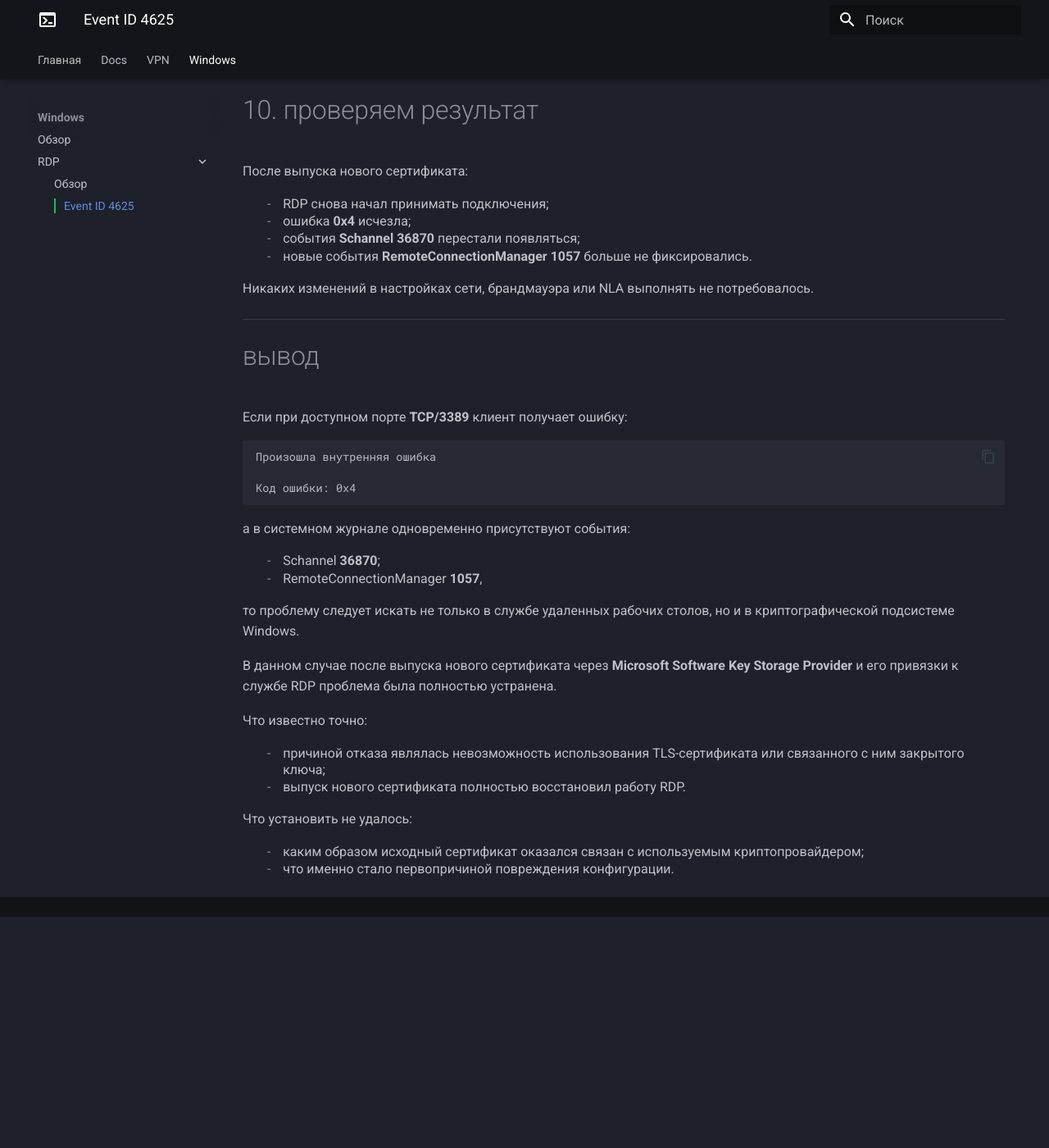
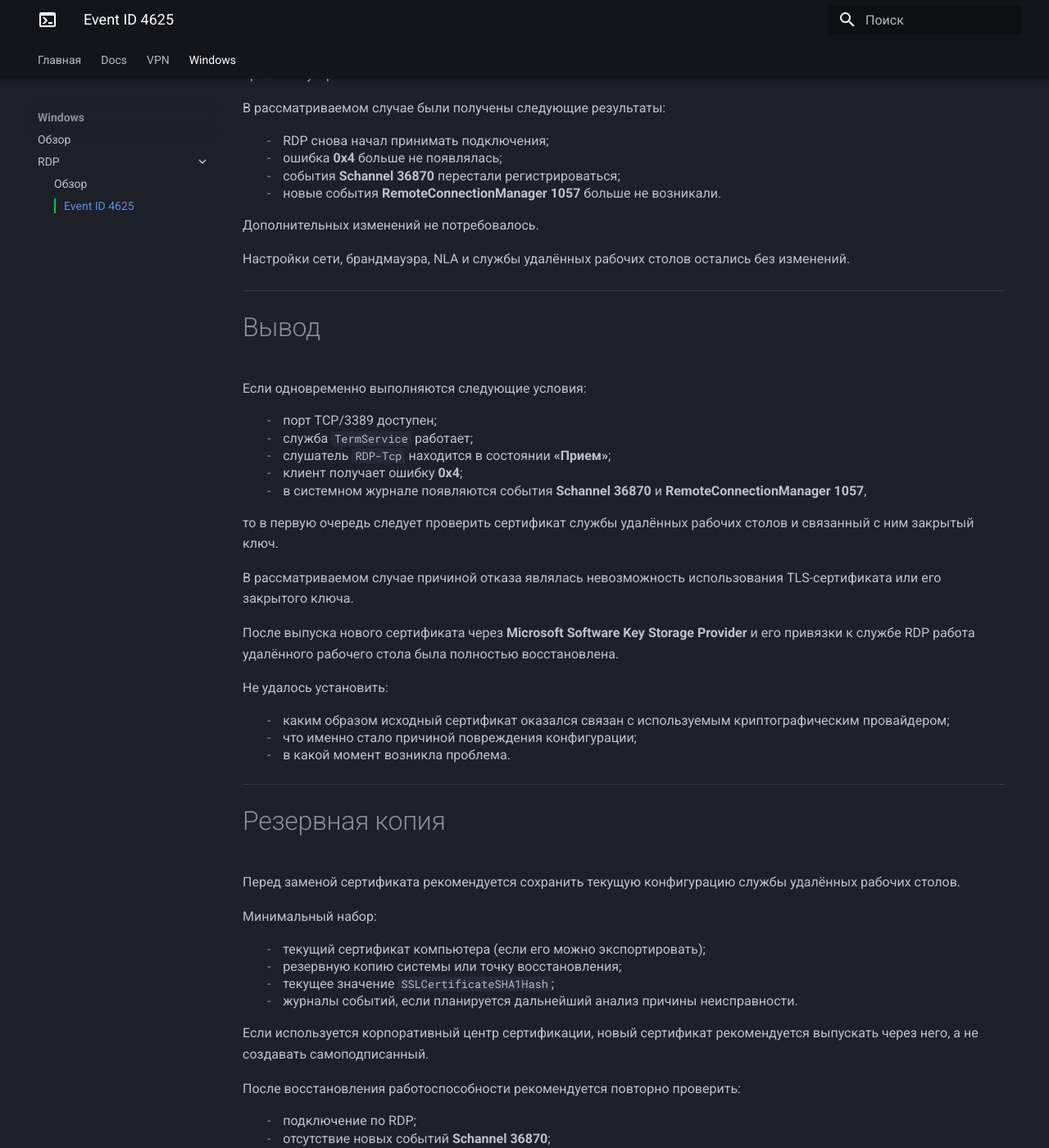
Before and after one commit to LuckyGoodwin/qwinsta, an MkDocs documentation site: the page built from docs/windows/rdp/event-id-4625.md, in a window 1280 px wide and 1400 px high, scrolled down 7143 px. Shown: the whole window at 82% size. Built offline with MkDocs 1.6.1 and Material for MkDocs 9.7.7, drawn with Linux system fonts in a browser that asks for light colours; before the commit the page ends 8261 px from its top, so only the background shows below that; some of the changed text lies outside the part shown.

Commit message:
rdp edit

````diff
--- a/docs/windows/rdp/event-id-4625.md
+++ b/docs/windows/rdp/event-id-4625.md
@@ -4,11 +4,11 @@
 
 ---
 
-## о проблеме
+## О проблеме
 
-На одном из клиентских ПК под Windows 10 перестал работать RDP.
+На одном из компьютеров под управлением Windows 10 перестали приниматься подключения по RDP.
 
-Клиент при подключении получал сообщение:
+При попытке подключения клиент получал сообщение:
 
 ```text
 Произошла внутренняя ошибка.
@@ -17,31 +17,19 @@
 Расширенный код ошибки: 0x0
 ```
 
-При этом порт TCP/3389 продолжал отвечать, а служба удаленных рабочих столов выглядела полностью работоспособной.
+При этом:
 
-На первый взгляд проблема напоминала типичную неисправность службы RDP или сетевого подключения, однако дальнейшая диагностика показала совершенно другую причину.
+- порт TCP/3389 оставался доступен;
+- служба удалённых рабочих столов была запущена;
+- слушатель `RDP-Tcp` находился в состоянии **«Прием»**.
 
-В статье показан полный порядок диагностики и решение, которое позволило восстановить работу сервера.
+На первый взгляд проблема выглядела как неисправность службы удалённых рабочих столов или сетевого подключения. Однако в ходе диагностики выяснилось, что причиной являлся TLS-сертификат, используемый службой RDP.
+
+В статье показан полный порядок диагностики и решение, позволившее восстановить работу удалённого рабочего стола.
 
 ---
 
-## симптомы
-
-На момент начала диагностики наблюдалось следующее.
-
-✔ клиент получает ошибку **0x4**
-
-✔ порт **TCP/3389** доступен
-
-✔ служба **TermService** запущена
-
-✔ слушатель **RDP-Tcp** находится в состоянии «Прием»
-
-✘ подключение по RDP не выполняется
-
----
-
-## что было известно
+## Что было известно перед началом диагностики
 
 Проверка через `qwinsta` показала, что слушатель RDP работает.
 
@@ -58,23 +46,25 @@
  rdp-tcp                                 65536  Прием
 ```
 
-Также было известно:
+Дополнительно было подтверждено:
 
 - служба `TermService` запущена;
 - порт TCP/3389 доступен;
 - TCP-соединение устанавливается;
-- telnet до порта 3389 выполняется успешно;
+- подключение к порту 3389 через Telnet выполняется успешно;
 - слушатель RDP находится в состоянии **«Прием»**.
+
+При этом подключение по RDP не устанавливалось.
 
 !!! note
 
-    На данном этапе проблема уже не выглядела как неисправность сети, брандмауэра или самой службы удаленных рабочих столов.
+    На этом этапе проблема уже не выглядела как неисправность сети, брандмауэра или самой службы удалённых рабочих столов.
 
 ---
 
-# 01. проверяем журналы terminal services
+# 01. Проверяем журналы служб удалённых рабочих столов
 
-Первым шагом проверяем журналы служб удаленных рабочих столов.
+Первым шагом проверяем журналы служб удалённых рабочих столов.
 
 ```powershell
 Get-WinEvent `
@@ -96,13 +86,13 @@
 
 Кроме того, в журнале присутствовали события успешного входа пользователей.
 
-Это означало, что проблема находится не на уровне TCP и не на уровне самого слушателя RDP.
+Это означало, что проблема находится не на уровне TCP и не связана с самим слушателем RDP.
 
 ---
 
-# 02. проверяем системные ошибки
+# 02. Проверяем системный журнал
 
-Следующий шаг - анализ системного журнала.
+Следующий этап — анализ системного журнала Windows.
 
 ```powershell
 Get-WinEvent `
@@ -126,7 +116,7 @@
 0x8009030D
 ```
 
-Одновременно фиксировались ошибки службы удаленных рабочих столов.
+Одновременно фиксировались ошибки службы удалённых рабочих столов.
 
 ```text
 Event ID: 1057
@@ -141,13 +131,13 @@
 
 !!! warning
 
-    Уже на этом этапе стало понятно, что диагностику необходимо продолжать в сторону TLS, сертификатов и криптографической подсистемы Windows.
+    Эти события указывали на проблему с TLS, сертификатом или закрытым ключом. Дальнейшую диагностику необходимо продолжать именно в этом направлении.
 
 ---
 
-# 03. проверяем состояние служб
+# 03. Проверяем состояние служб
 
-Проверяем службы, участвующие в работе TLS и криптографии.
+Проверяем службы, участвующие в работе TLS и криптографической подсистемы.
 
 ```powershell
 Get-Service `
@@ -169,7 +159,7 @@
 
 ---
 
-# 04. проверяем сертификаты
+# 04. Проверяем сертификаты
 
 Проверяем сертификаты локального компьютера.
 
@@ -183,7 +173,7 @@
 certutil -store RemoteDesktop
 ```
 
-Результат оказался неожиданным.
+В результате была получена ошибка:
 
 ```text
 CertUtil: -store команда НЕ ВЫПОЛНЕНА
@@ -195,22 +185,25 @@
 
 Хранилище сертификатов **Remote Desktop** отсутствовало.
 
-На этом этапе стало понятно, что проблема связана не только с самой службой удаленных рабочих столов, но и с инфраструктурой сертификатов Windows.
-# 05. дополнительная диагностика
+К этому моменту стало понятно, что проблема связана не только со службой удалённых рабочих столов, но и с инфраструктурой сертификатов Windows.
 
-Во время проверки криптографической подсистемы внимание привлекло неожиданное поведение `certutil`.
+---
 
-Для просмотра установленных криптопровайдеров была выполнена команда:
+# 05. Проверяем криптографических провайдеров
+
+Следующим шагом проверяем работу криптографической подсистемы Windows.
+
+Для просмотра установленных криптографических провайдеров выполняем команду:
 
 ```cmd
 certutil -v -csptest
 ```
 
-Во время выполнения команды запускался **CryptoPro** и запрашивал подключение носителя закрытых ключей.
+Во время выполнения команды неожиданно запускался **CryptoPro** и запрашивал подключение носителя закрытых ключей.
 
-Такое поведение выглядело необычным и потребовало дополнительной проверки.
+Такое поведение выглядело нетипичным и потребовало дополнительной проверки.
 
-Для просмотра зарегистрированных криптопровайдеров была выполнена команда:
+Просматриваем список зарегистрированных криптографических провайдеров.
 
 ```cmd
 certutil -csplist
@@ -220,15 +213,15 @@
 
 !!! note
 
-    На данном этапе не удалось установить, связана ли проблема непосредственно с CryptoPro.
+    На этом этапе не удалось установить, связан ли отказ службы удалённых рабочих столов непосредственно с CryptoPro.
 
-    Было лишь зафиксировано, что криптографическая подсистема ведет себя нетипично и требует дальнейшей проверки.
+    Было лишь зафиксировано, что криптографическая подсистема работает необычно и требует дальнейшей проверки.
 
 ---
 
-# 06. дополнительная диагностика
+# 06. Проверяем ключи
 
-Во время дальнейших попыток работы с ключами была получена ошибка:
+Во время дальнейшей диагностики была получена ошибка:
 
 ```text
 CertUtil: -delkey команда НЕ ВЫПОЛНЕНА
@@ -256,28 +249,28 @@
 Указан неправильный алгоритм
 ```
 
-К этому моменту можно было сделать несколько выводов.
+К этому моменту удалось установить следующее:
 
-Что известно точно:
+- сеть работает исправно;
+- порт TCP/3389 доступен;
+- служба удалённых рабочих столов запущена;
+- проблема связана с TLS-сертификатом или его закрытым ключом.
 
-- сеть исправна;
-- порт TCP/3389 исправен;
-- служба удаленных рабочих столов работает;
-- проблема связана с TLS-сертификатом либо его закрытым ключом.
+При этом установить не удалось:
 
-Что установить не удалось:
-
-- каким образом исходный сертификат оказался связан с используемым криптопровайдером;
+- каким образом исходный сертификат оказался связан с используемым криптографическим провайдером;
 - когда именно возникла проблема;
 - что стало первопричиной повреждения конфигурации.
 
 ---
 
-# 07. создаем новый сертификат
+# 07. Создаём новый сертификат
 
 Восстанавливать существующий сертификат не стали.
 
-Было принято решение выпустить новый сертификат через штатный криптопровайдер Microsoft и привязать его к службе удаленных рабочих столов.
+Было принято решение выпустить новый сертификат через штатный криптографический провайдер Microsoft и затем привязать его к службе удалённых рабочих столов.
+
+Если в организации используется корпоративный центр сертификации, предпочтительнее выпустить новый сертификат через него. В рассматриваемом случае использовался самоподписанный сертификат.
 
 Останавливаем службу RDP.
 
@@ -305,7 +298,7 @@
 
 ---
 
-# 08. привязываем сертификат к RDP
+# 08. Привязываем сертификат к RDP
 
 Получаем объект `RDP-Tcp`.
 
@@ -328,15 +321,15 @@
 
 ---
 
-# 09. запускаем RDP
+# 09. Запускаем службу RDP
 
-Запускаем службу удаленных рабочих столов.
+Запускаем службу удалённых рабочих столов.
 
 ```powershell
 Start-Service TermService
 ```
 
-Проверяем, что сертификат успешно привязан.
+Проверяем, что новый сертификат успешно привязан.
 
 ```powershell
 Get-CimInstance `
@@ -348,44 +341,63 @@
 
 ---
 
-# 10. проверяем результат
+# 10. Проверяем результат
 
-После выпуска нового сертификата:
+После выпуска нового сертификата и его привязки к службе удалённых рабочих столов необходимо убедиться, что проблема устранена.
+
+В рассматриваемом случае были получены следующие результаты:
 
 - RDP снова начал принимать подключения;
-- ошибка **0x4** исчезла;
-- события **Schannel 36870** перестали появляться;
-- новые события **RemoteConnectionManager 1057** больше не фиксировались.
+- ошибка **0x4** больше не появлялась;
+- события **Schannel 36870** перестали регистрироваться;
+- новые события **RemoteConnectionManager 1057** больше не возникали.
 
-Никаких изменений в настройках сети, брандмауэра или NLA выполнять не потребовалось.
+Дополнительных изменений не потребовалось.
+
+Настройки сети, брандмауэра, NLA и службы удалённых рабочих столов остались без изменений.
 
 ---
 
-# вывод
+# Вывод
 
-Если при доступном порте **TCP/3389** клиент получает ошибку:
+Если одновременно выполняются следующие условия:
 
-```text
-Произошла внутренняя ошибка
+- порт TCP/3389 доступен;
+- служба `TermService` работает;
+- слушатель `RDP-Tcp` находится в состоянии **«Прием»**;
+- клиент получает ошибку **0x4**;
+- в системном журнале появляются события **Schannel 36870** и **RemoteConnectionManager 1057**,
 
-Код ошибки: 0x4
-```
+то в первую очередь следует проверить сертификат службы удалённых рабочих столов и связанный с ним закрытый ключ.
 
-а в системном журнале одновременно присутствуют события:
+В рассматриваемом случае причиной отказа являлась невозможность использования TLS-сертификата или его закрытого ключа.
 
-- Schannel **36870**;
-- RemoteConnectionManager **1057**,
+После выпуска нового сертификата через **Microsoft Software Key Storage Provider** и его привязки к службе RDP работа удалённого рабочего стола была полностью восстановлена.
 
-то проблему следует искать не только в службе удаленных рабочих столов, но и в криптографической подсистеме Windows.
+Не удалось установить:
 
-В данном случае после выпуска нового сертификата через **Microsoft Software Key Storage Provider** и его привязки к службе RDP проблема была полностью устранена.
+- каким образом исходный сертификат оказался связан с используемым криптографическим провайдером;
+- что именно стало причиной повреждения конфигурации;
+- в какой момент возникла проблема.
 
-Что известно точно:
+---
 
-- причиной отказа являлась невозможность использования TLS-сертификата или связанного с ним закрытого ключа;
-- выпуск нового сертификата полностью восстановил работу RDP.
+# Резервная копия
 
-Что установить не удалось:
+Перед заменой сертификата рекомендуется сохранить текущую конфигурацию службы удалённых рабочих столов.
 
-- каким образом исходный сертификат оказался связан с используемым криптопровайдером;
-- что именно стало первопричиной повреждения конфигурации.
+Минимальный набор:
+
+- текущий сертификат компьютера (если его можно экспортировать);
+- резервную копию системы или точку восстановления;
+- текущее значение `SSLCertificateSHA1Hash`;
+- журналы событий, если планируется дальнейший анализ причины неисправности.
+
+Если используется корпоративный центр сертификации, новый сертификат рекомендуется выпускать через него, а не создавать самоподписанный.
+
+После восстановления работоспособности рекомендуется повторно проверить:
+
+- подключение по RDP;
+- отсутствие новых событий **Schannel 36870**;
+- отсутствие новых событий **RemoteConnectionManager 1057**;
+- успешную привязку сертификата к объекту `RDP-Tcp`.
````
Also changed, not shown: other parts of docs/windows/rdp/event-id-4625.md (+2 -2 lines).
